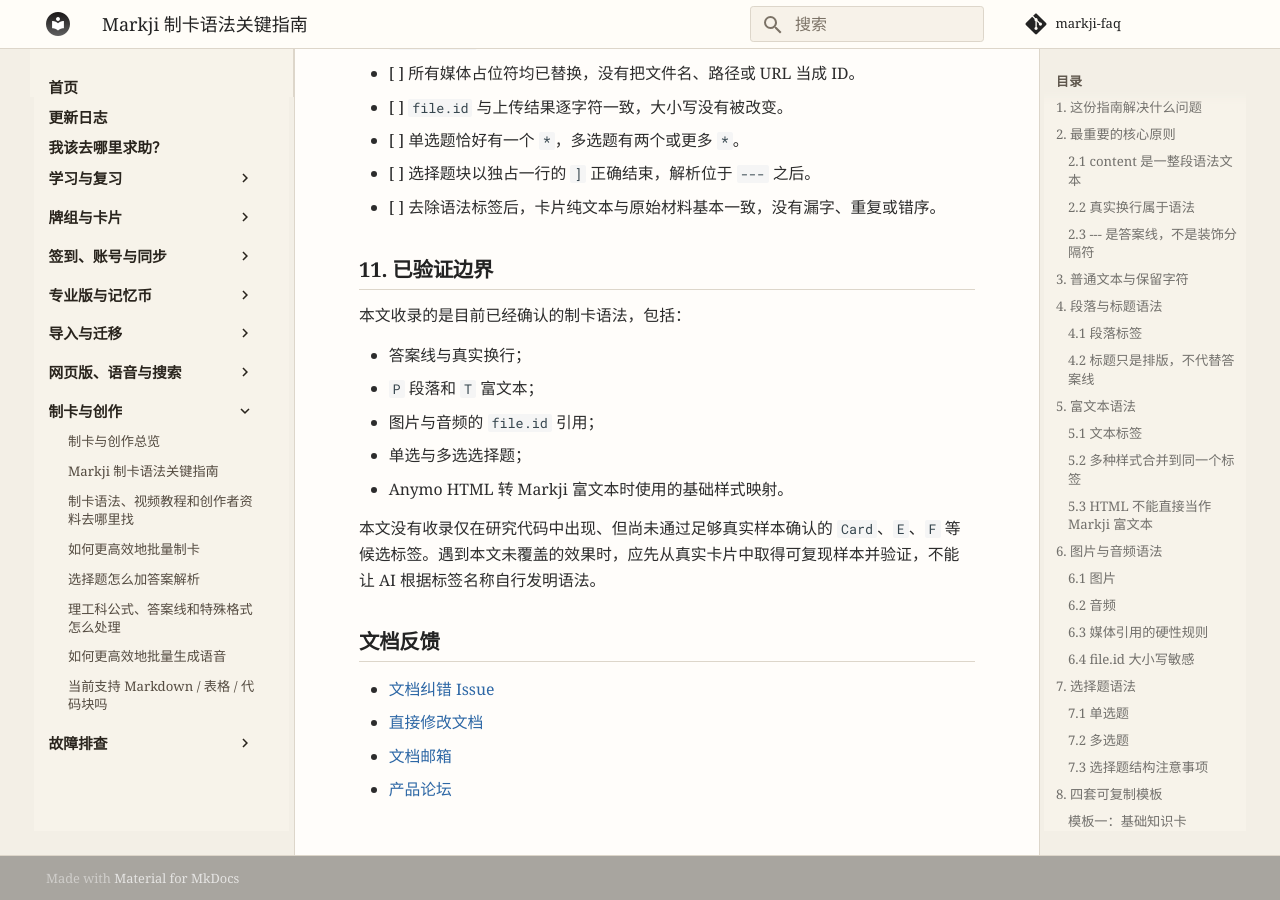
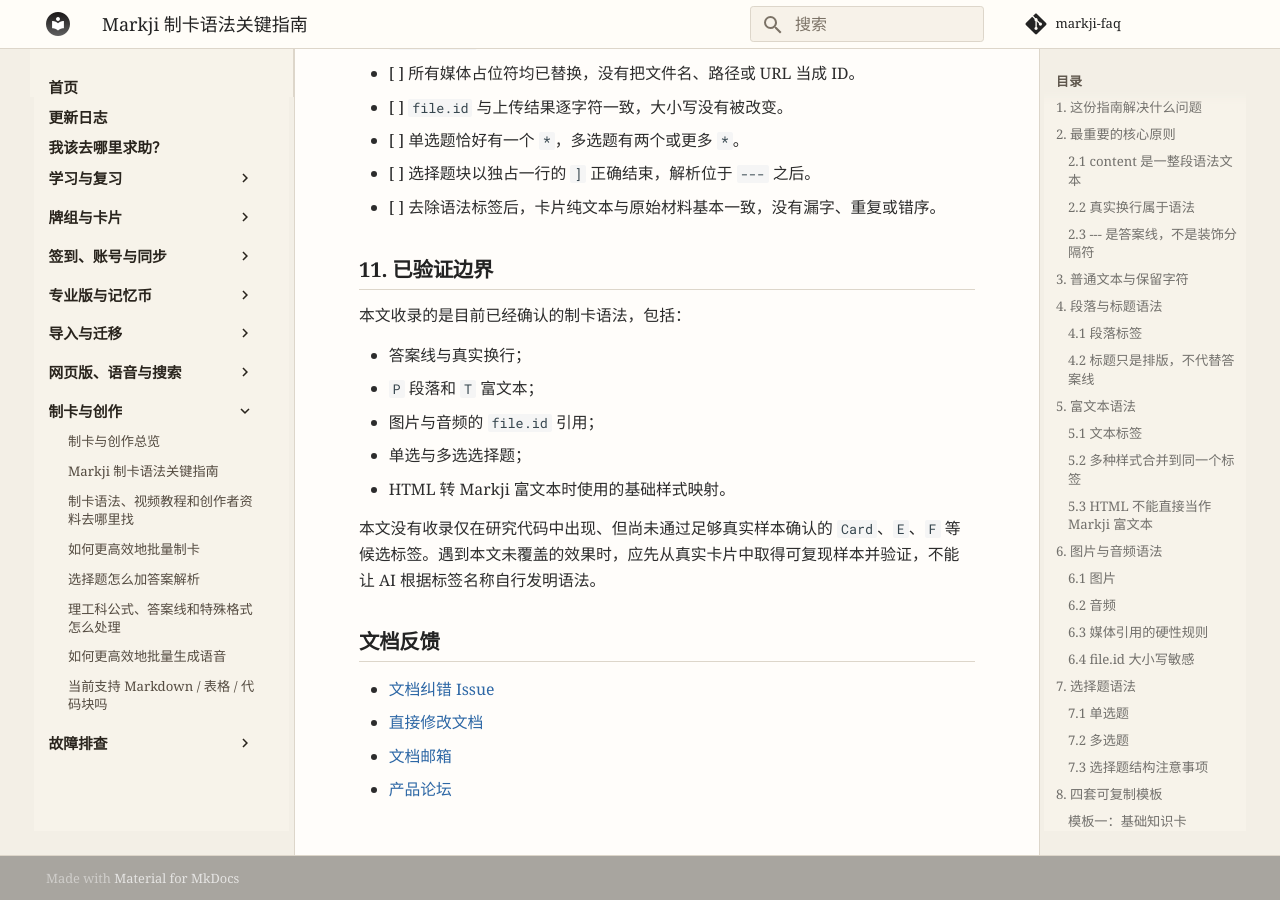
Before and after one commit to tutuji333/markji-faq, an MkDocs documentation site: the page built from docs/questions/content/card-syntax-guide.md, in a window 1280 px wide and 900 px high, scrolled down 10374 px. Built offline with MkDocs 1.6.1 and Material for MkDocs 9.7.7, drawn with Linux system fonts in a browser that asks for light colours; comment, search, counter and statistics services are not loaded.

Commit message:
Remove Anymo reference from syntax guide

```diff
--- a/docs/questions/content/card-syntax-guide.md
+++ b/docs/questions/content/card-syntax-guide.md
@@ -479,7 +479,7 @@ Windows 文件系统通常不区分文件名大小写。如果直接用裸 `file
 - `P` 段落和 `T` 富文本；
 - 图片与音频的 `file.id` 引用；
 - 单选与多选选择题；
-- Anymo HTML 转 Markji 富文本时使用的基础样式映射。
+- HTML 转 Markji 富文本时使用的基础样式映射。
 
 本文没有收录仅在研究代码中出现、但尚未通过足够真实样本确认的 `Card`、`E`、`F` 等候选标签。遇到本文未覆盖的效果时，应先从真实卡片中取得可复现样本并验证，不能让 AI 根据标签名称自行发明语法。
 
```
Also changed, not shown: docs/changelog.md (+1 -0 lines).
